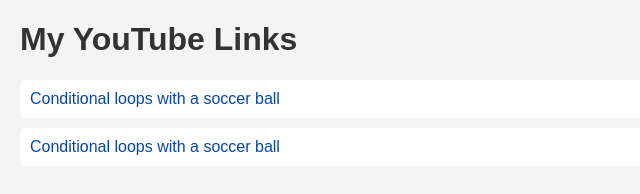
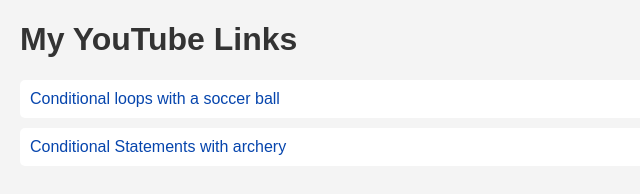
Before and after one commit to nparimoo13/Videos-Website, a plain HTML site: page index.html in a window 1280 px wide. Shown: the full height of the page, 0-640 px from the left. Drawn offline with Linux system fonts and the light colour scheme.

Commit message:
Update index.html

```diff
--- a/index.html
+++ b/index.html
@@ -36,7 +36,7 @@
     <h1>My YouTube Links</h1>
     <ul>
         <li><a href="https://www.youtube.com/watch?v=GXfbwn_eywU" target="_blank">Conditional loops with a soccer ball</a></li>
-        <li><a href="https://www.youtube.com/watch?v=6lDcBd--egw" target="_blank">Conditional loops with a soccer ball</a></li>
+        <li><a href="https://www.youtube.com/watch?v=6lDcBd--egw" target="_blank">Conditional Statements with archery</a></li>
         <!-- Add more links as needed -->
     </ul>
 </body>
```
